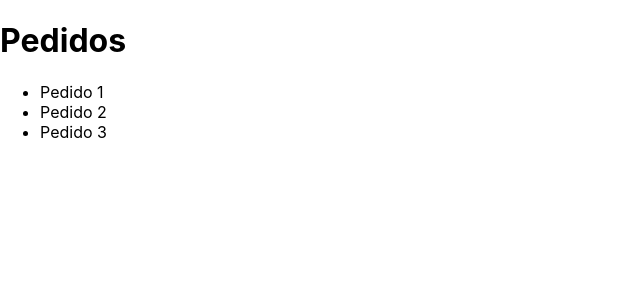
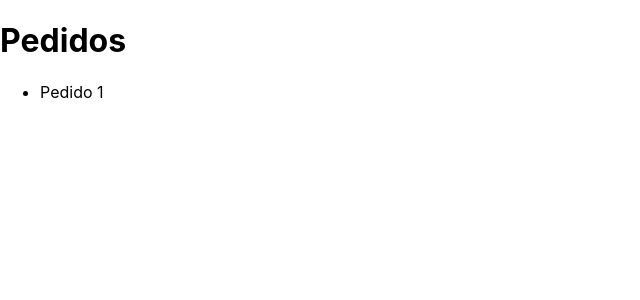
Before and after one commit to dcs-academy/fundamentos-frontend, a Next.js app in the folder nextjs/aula-nextjs/: page /account/orders in a window 1280 px wide. Shown: the top 300 px of the page, without its empty margins (0-640 px from the left). Built offline with nearby package versions, Linux system fonts and the light colour scheme.

Commit message:
feat: source about nextjs lesson 03

```diff
--- a/nextjs/aula-nextjs/pages/account/orders/index.js
+++ b/nextjs/aula-nextjs/pages/account/orders/index.js
@@ -1,7 +1,7 @@
 import { useRouter } from "next/router";
 import Link from "next/link";
 
-export default function PageOrders() {
+export default function PageOrders({ orders }) {
   const router = useRouter();
   const { year, month } = router.query;
   return (
@@ -10,18 +10,27 @@ export default function PageOrders() {
         Pedidos {month} {year}
       </h1>
       <ul>
-        <li>
-          <Link href={`/account/orders/1?year=${year}&month=${month}`}>
-            Pedido 1
-          </Link>
-        </li>
-        <li>
-          <Link href="/account/orders/2">Pedido 2</Link>
-        </li>
-        <li>
-          <Link href="/account/orders/3">Pedido 3</Link>
-        </li>
+        {orders?.map((order) => (
+          <li>
+            <Link
+              href={`/account/orders/${order.id}?year=${year}&month=${month}`}
+            >
+              Pedido {order.id}
+            </Link>
+          </li>
+        ))}
       </ul>
     </div>
   );
 }
+
+export async function getServerSideProps() {
+  const response = await fetch("http://localhost:3000/api/account/orders");
+  const orders = await response.json();
+
+  return {
+    props: {
+      orders,
+    },
+  };
+}
--- /dev/null
+++ b/nextjs/aula-nextjs/pages/api/account/orders/index.js
@@ -0,0 +1,24 @@
+const orders = [
+  {
+    id: 1,
+    createdAt: "2021-01-01T00:00:00.000Z",
+    items: [
+      {
+        id: 1,
+        name: "Mouse",
+        price: 29.9,
+        quantity: 1,
+      },
+      {
+        id: 1,
+        name: "Teclado",
+        price: 35.5,
+        quantity: 2,
+      },
+    ],
+  },
+];
+
+export default function handler(req, res) {
+  res.status(200).json(orders);
+}
--- /dev/null
+++ b/nextjs/aula-nextjs/pages/api/category/index.js
@@ -0,0 +1,8 @@
+const categories = [
+  { id: 1, name: "Informática", slug: "informatica" },
+  { id: 2, name: "Livros", slug: "livros" },
+];
+
+export default function handler(req, res) {
+  res.status(200).json(categories);
+}
```
Also changed, not shown: nextjs/aula-nextjs/pages/category/index.js (+21 -1 lines).
